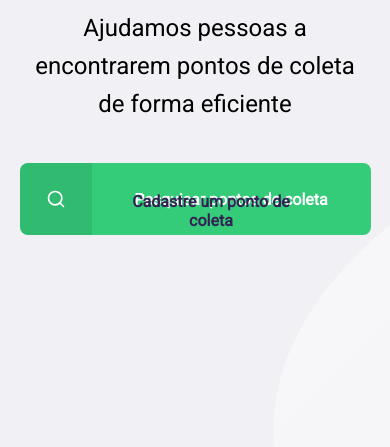
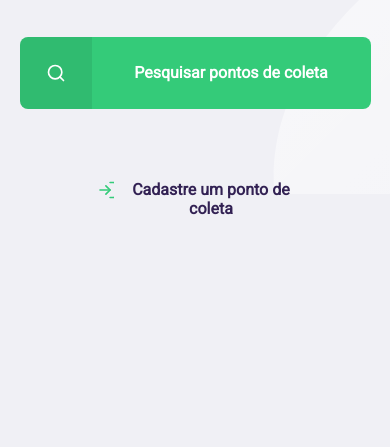
Before and after one commit to antonnymello/ecoleta, a website: page src/views/index.html in a window 390 px wide. Shown: the part 566-1013 px from the top of the page. After the commit the page ends 844 px from the top, so only its background shows below. Drawn offline with nearby package versions, Linux system fonts and the light colour scheme; files that its build step writes are made by us from their sources; files whose address does not match are found by name.

Commit message:
Adjust landing-page responsiveness

```diff
--- a/public/styles/responsive.css
+++ b/public/styles/responsive.css
@@ -1,6 +1,7 @@
 @media (max-width: 900px) {
     #page-home {
         background-position-x: 70vw;
+        height: 90vh;
     }
 
     #page-home .content {
@@ -10,7 +11,7 @@
 
     #page-home header a {
         position: absolute;
-        bottom: 48px;
+        bottom: 60px;
 
         left: 50%;
         transform: translateX(-50%);
```
